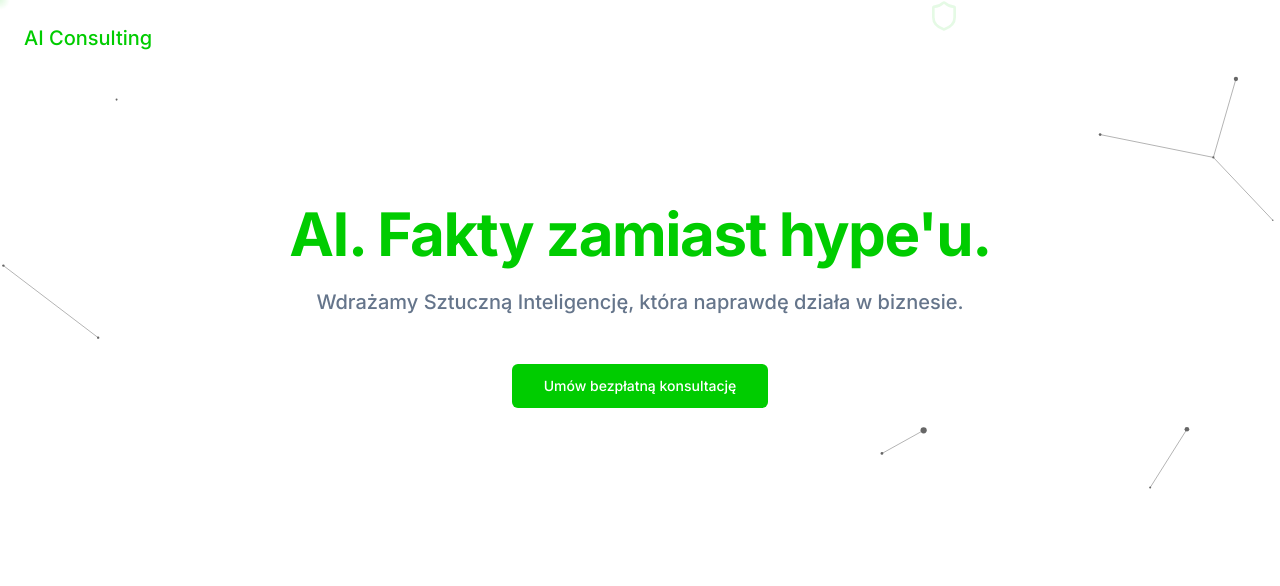
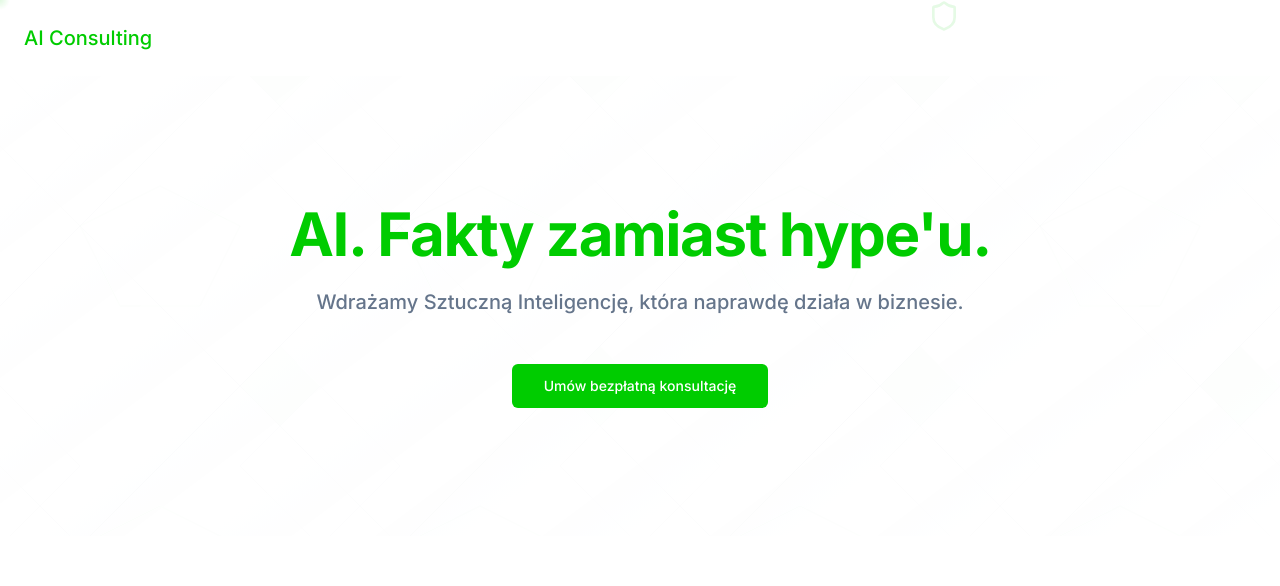
Before and after one commit to przemonides/ai-truth-path, a React (Vite) app: page / in a window 1280 px wide. Shown: the top 586 px of the page. Built offline with nearby package versions, Linux system fonts and the light colour scheme.

Commit message:
Remove neural network background
Replaced the neural network background with a new geometric background component, as per the user's request. This change aims to provide a cleaner and more professional aesthetic.

```diff
--- /dev/null
+++ b/src/components/GeometricBackground.tsx
@@ -0,0 +1,54 @@
+import React from 'react';
+
+const GeometricBackground: React.FC<{ className?: string }> = ({ className = '' }) => {
+  return (
+    <div className={`absolute inset-0 overflow-hidden pointer-events-none ${className}`}>
+      <svg
+        className="absolute inset-0 w-full h-full"
+        viewBox="0 0 800 600"
+        preserveAspectRatio="xMidYMid slice"
+        xmlns="http://www.w3.org/2000/svg"
+      >
+        <defs>
+          <pattern id="geometric-pattern" x="0" y="0" width="200" height="200" patternUnits="userSpaceOnUse">
+            {/* Diagonal lines */}
+            <line x1="0" y1="0" x2="200" y2="200" stroke="hsl(var(--muted-foreground))" strokeWidth="0.5" opacity="0.1" />
+            <line x1="0" y1="100" x2="100" y2="0" stroke="hsl(var(--muted-foreground))" strokeWidth="0.5" opacity="0.15" />
+            <line x1="100" y1="200" x2="200" y2="100" stroke="hsl(var(--muted-foreground))" strokeWidth="0.5" opacity="0.15" />
+
+            {/* Geometric shapes */}
+            <polygon
+              points="50,50 100,25 150,50 125,100 75,100"
+              fill="none"
+              stroke="hsl(var(--primary))"
+              strokeWidth="0.5"
+              opacity="0.08"
+            />
+            <polygon
+              points="150,150 175,125 200,150 175,175"
+              fill="hsl(var(--primary))"
+              opacity="0.03"
+            />
+
+            {/* Additional lines */}
+            <line x1="0" y1="50" x2="50" y2="0" stroke="hsl(var(--muted-foreground))" strokeWidth="0.3" opacity="0.12" />
+            <line x1="150" y1="0" x2="200" y2="50" stroke="hsl(var(--muted-foreground))" strokeWidth="0.3" opacity="0.12" />
+            <line x1="0" y1="150" x2="50" y2="200" stroke="hsl(var(--muted-foreground))" strokeWidth="0.3" opacity="0.12" />
+            <line x1="150" y1="200" x2="200" y2="150" stroke="hsl(var(--muted-foreground))" strokeWidth="0.3" opacity="0.12" />
+          </pattern>
+
+          <linearGradient id="geometric-gradient" x1="0%" y1="0%" x2="100%" y2="100%">
+            <stop offset="0%" stopColor="hsl(var(--background))" stopOpacity="1" />
+            <stop offset="50%" stopColor="hsl(var(--muted))" stopOpacity="0.5" />
+            <stop offset="100%" stopColor="hsl(var(--background))" stopOpacity="1" />
+          </linearGradient>
+        </defs>
+
+        <rect width="100%" height="100%" fill="url(#geometric-pattern)" />
+        <rect width="100%" height="100%" fill="url(#geometric-gradient)" opacity="0.3" />
+      </svg>
+    </div>
+  );
+};
+
+export default GeometricBackground;
--- a/src/components/NeuralBackground.tsx
+++ /dev/null
@@ -1,139 +0,0 @@
-import React, { useEffect, useRef } from 'react';
-
-interface Dot {
-  x: number;
-  y: number;
-  size: number;
-  opacity: number;
-  pulsePhase: number;
-}
-
-interface Connection {
-  from: Dot;
-  to: Dot;
-  opacity: number;
-}
-
-const NeuralBackground: React.FC<{ className?: string }> = ({ className = '' }) => {
-  const canvasRef = useRef<HTMLCanvasElement>(null);
-  const dotsRef = useRef<Dot[]>([]);
-  const connectionsRef = useRef<Connection[]>([]);
-  const animationRef = useRef<number>();
-
-  useEffect(() => {
-    const canvas = canvasRef.current;
-    if (!canvas) return;
-
-    const ctx = canvas.getContext('2d');
-    if (!ctx) return;
-
-    const resizeCanvas = () => {
-      const rect = canvas.getBoundingClientRect();
-      canvas.width = rect.width * window.devicePixelRatio;
-      canvas.height = rect.height * window.devicePixelRatio;
-      ctx.scale(window.devicePixelRatio, window.devicePixelRatio);
-      canvas.style.width = rect.width + 'px';
-      canvas.style.height = rect.height + 'px';
-    };
-
-    const initializeDots = () => {
-      const numDots = Math.floor((canvas.width * canvas.height) / 50000);
-      dotsRef.current = [];
-
-      for (let i = 0; i < numDots; i++) {
-        dotsRef.current.push({
-          x: Math.random() * canvas.offsetWidth,
-          y: Math.random() * canvas.offsetHeight,
-          size: Math.random() * 2 + 1,
-          opacity: Math.random() * 0.5 + 0.2,
-          pulsePhase: Math.random() * Math.PI * 2
-        });
-      }
-
-      // Create connections between nearby dots
-      connectionsRef.current = [];
-      const maxDistance = 120;
-
-      for (let i = 0; i < dotsRef.current.length; i++) {
-        for (let j = i + 1; j < dotsRef.current.length; j++) {
-          const dot1 = dotsRef.current[i];
-          const dot2 = dotsRef.current[j];
-          const distance = Math.sqrt(
-            Math.pow(dot1.x - dot2.x, 2) + Math.pow(dot1.y - dot2.y, 2)
-          );
-
-          if (distance < maxDistance) {
-            connectionsRef.current.push({
-              from: dot1,
-              to: dot2,
-              opacity: (maxDistance - distance) / maxDistance * 0.3
-            });
-          }
-        }
-      }
-    };
-
-    const animate = (time: number) => {
-      ctx.clearRect(0, 0, canvas.offsetWidth, canvas.offsetHeight);
-
-      // Get CSS primary color
-      const primaryColor = getComputedStyle(document.documentElement)
-        .getPropertyValue('--primary')
-        .trim();
-
-      // Draw connections
-      connectionsRef.current.forEach(connection => {
-        const pulseOpacity = connection.opacity *
-          (0.5 + 0.5 * Math.sin(time * 0.001 + connection.from.pulsePhase));
-
-        ctx.strokeStyle = `hsla(${primaryColor}, ${pulseOpacity})`;
-        ctx.lineWidth = 0.5;
-        ctx.beginPath();
-        ctx.moveTo(connection.from.x, connection.from.y);
-        ctx.lineTo(connection.to.x, connection.to.y);
-        ctx.stroke();
-      });
-
-      // Draw dots
-      dotsRef.current.forEach(dot => {
-        const pulseSize = dot.size * (0.8 + 0.4 * Math.sin(time * 0.002 + dot.pulsePhase));
-        const pulseOpacity = dot.opacity * (0.6 + 0.4 * Math.sin(time * 0.003 + dot.pulsePhase));
-
-        ctx.fillStyle = `hsla(${primaryColor}, ${pulseOpacity})`;
-        ctx.beginPath();
-        ctx.arc(dot.x, dot.y, pulseSize, 0, Math.PI * 2);
-        ctx.fill();
-      });
-
-      animationRef.current = requestAnimationFrame(animate);
-    };
-
-    resizeCanvas();
-    initializeDots();
-    animate(0);
-
-    const handleResize = () => {
-      resizeCanvas();
-      initializeDots();
-    };
-
-    window.addEventListener('resize', handleResize);
-
-    return () => {
-      if (animationRef.current) {
-        cancelAnimationFrame(animationRef.current);
-      }
-      window.removeEventListener('resize', handleResize);
-    };
-  }, []);
-
-  return (
-    <canvas
-      ref={canvasRef}
-      className={`absolute inset-0 w-full h-full pointer-events-none ${className}`}
-      style={{ opacity: 0.6 }}
-    />
-  );
-};
-
-export default NeuralBackground;
--- a/src/pages/Index.tsx
+++ b/src/pages/Index.tsx
@@ -2,7 +2,7 @@ import { Button } from "@/components/ui/button";
 import { Check, Mail, Phone, Linkedin } from "lucide-react";
 import ConsultationForm from "@/components/ConsultationForm";
 import Testimonial from "@/components/Testimonial";
-import NeuralBackground from "@/components/NeuralBackground";
+import GeometricBackground from "@/components/GeometricBackground";
 import ScrollReveal from "@/components/ScrollReveal";
 import AnimatedCounter from "@/components/AnimatedCounter";
 import FloatingElements from "@/components/FloatingElements";
@@ -23,7 +23,7 @@ const Index = () => {
 
       {/* Hero Section */}
       <section className="relative container mx-auto px-6 py-20 lg:py-32 text-center">
-        <NeuralBackground className="opacity-30" />
+        <GeometricBackground className="opacity-20" />
         <ScrollReveal>
           <h1 className="hero-heading text-primary mb-6 max-w-4xl mx-auto">
             AI. Fakty zamiast hype'u.
@@ -254,7 +254,7 @@ const Index = () => {
 
       {/* CTA Section */}
       <section className="bg-primary py-20 relative overflow-hidden">
-        <NeuralBackground className="opacity-20" />
+        <GeometricBackground className="opacity-20" />
         <div className="container mx-auto px-6 text-center relative z-10">
           <ScrollReveal>
             <h2 className="section-heading text-primary-foreground mb-8">
```
